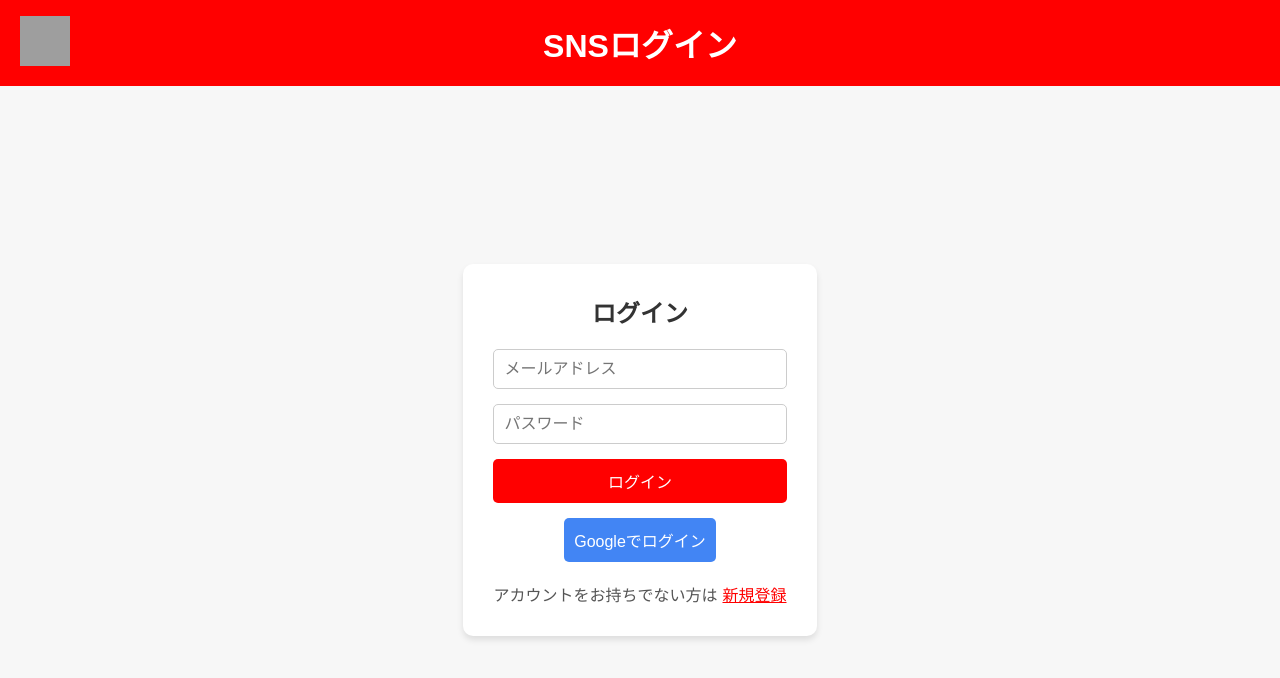
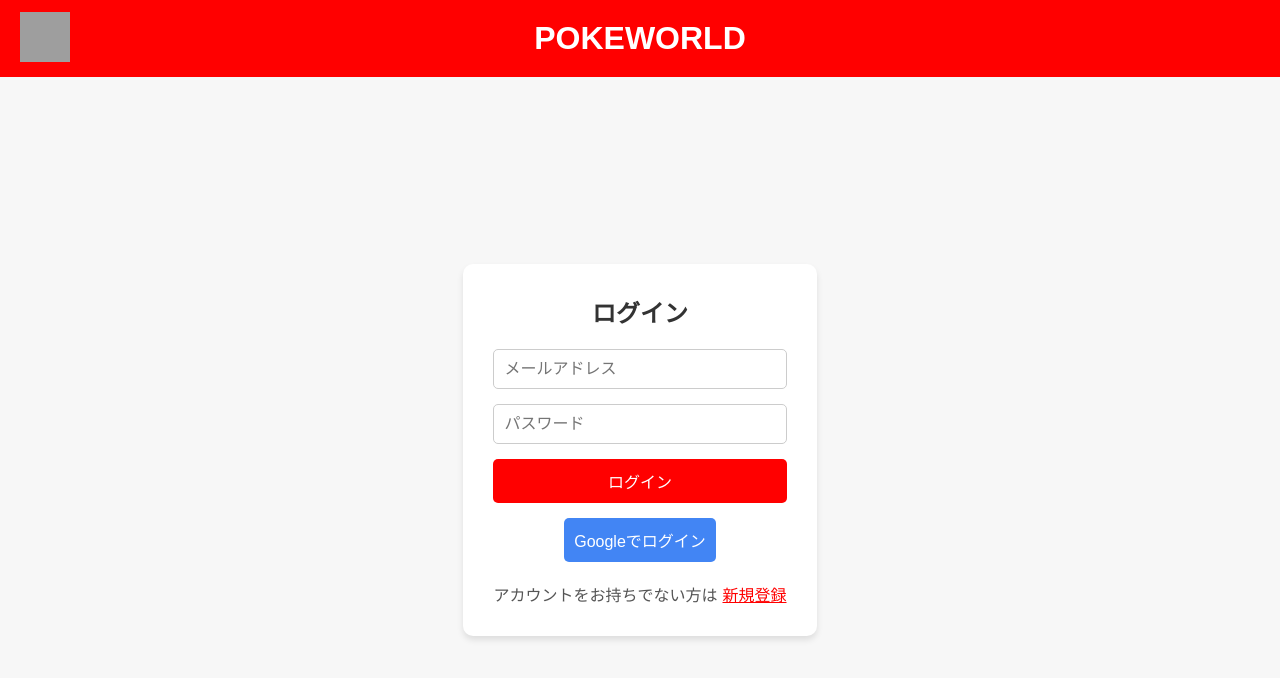
Before and after one commit to s23017/Pokemon_kaken, a Next.js app: page / in a window 1280 px wide. Shown: the top 678 px of the page. Built offline with nearby package versions, Linux system fonts and the light colour scheme; no server answers; grey boxes are pictures that could not be loaded.

Commit message:
共有のURLのパス変更

```diff
--- a/src/app/page.js
+++ b/src/app/page.js
@@ -133,7 +133,7 @@ export default function LoginPage() {
                         />
                     </Link>
                 </div>
-                <h1 className="header-title">SNSログイン</h1>
+                <h1 className="header-title">POKEWORLD</h1>
             </header>
 
             {/* メインコンテンツ */}
--- a/src/app/party-builder/page.js
+++ b/src/app/party-builder/page.js
@@ -196,7 +196,7 @@ const Home = () => {
         const queryString = `party=${encodeURIComponent(JSON.stringify(partyData))}`;
 
         // URLの作成
-        const shareUrl = `http://localhost:3000/sns/post?${queryString}`;
+        const shareUrl = `http://pokemon-kaken.vercel.app/sns/post?${queryString}`;
 
         // 共有先に遷移
         window.location.href = shareUrl;
--- a/src/app/top/page.js
+++ b/src/app/top/page.js
@@ -104,7 +104,7 @@ const TopPage = () => {
                         </div>
                     </Link>
                 </div>
-                <h1 className="header-title">ポケモンSNSアプリ</h1>
+                <h1 className="header-title">POKEWORLD</h1>
 
                 <button
                     onClick={handleLogout}
```
